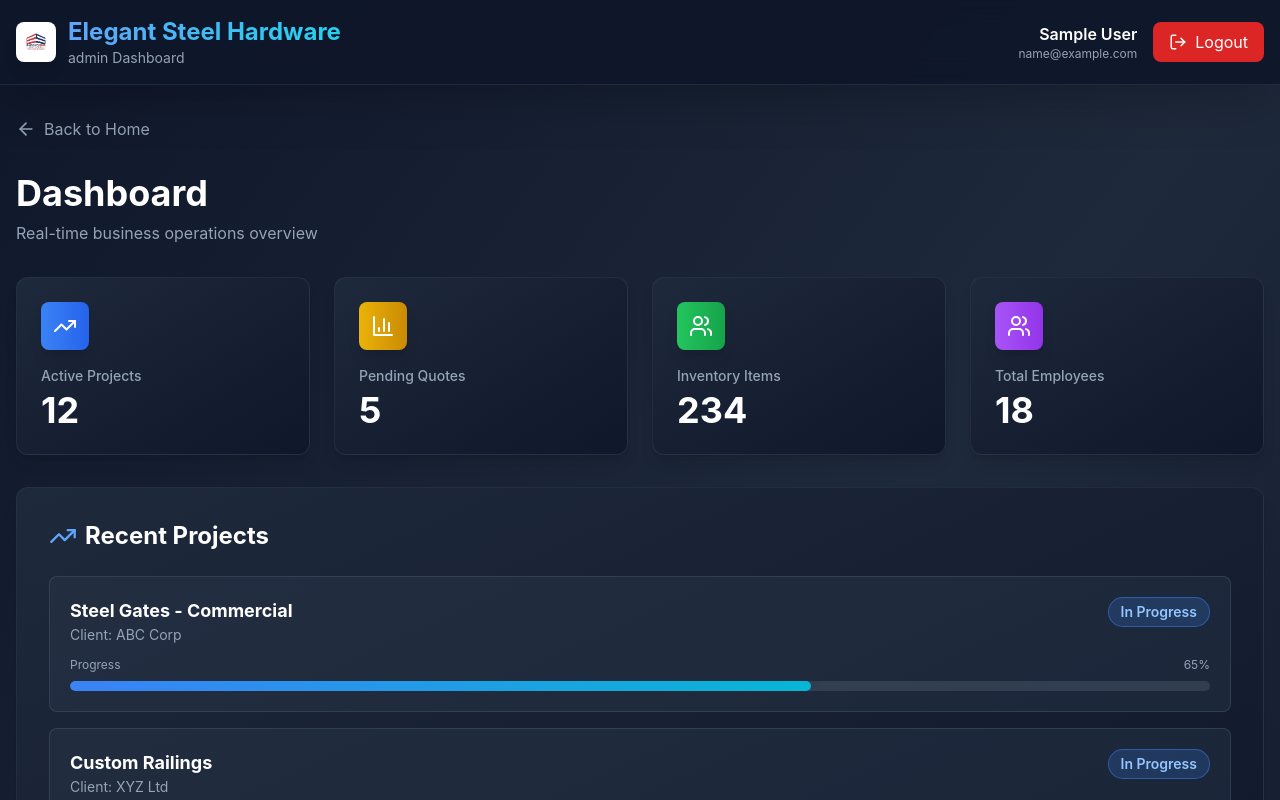
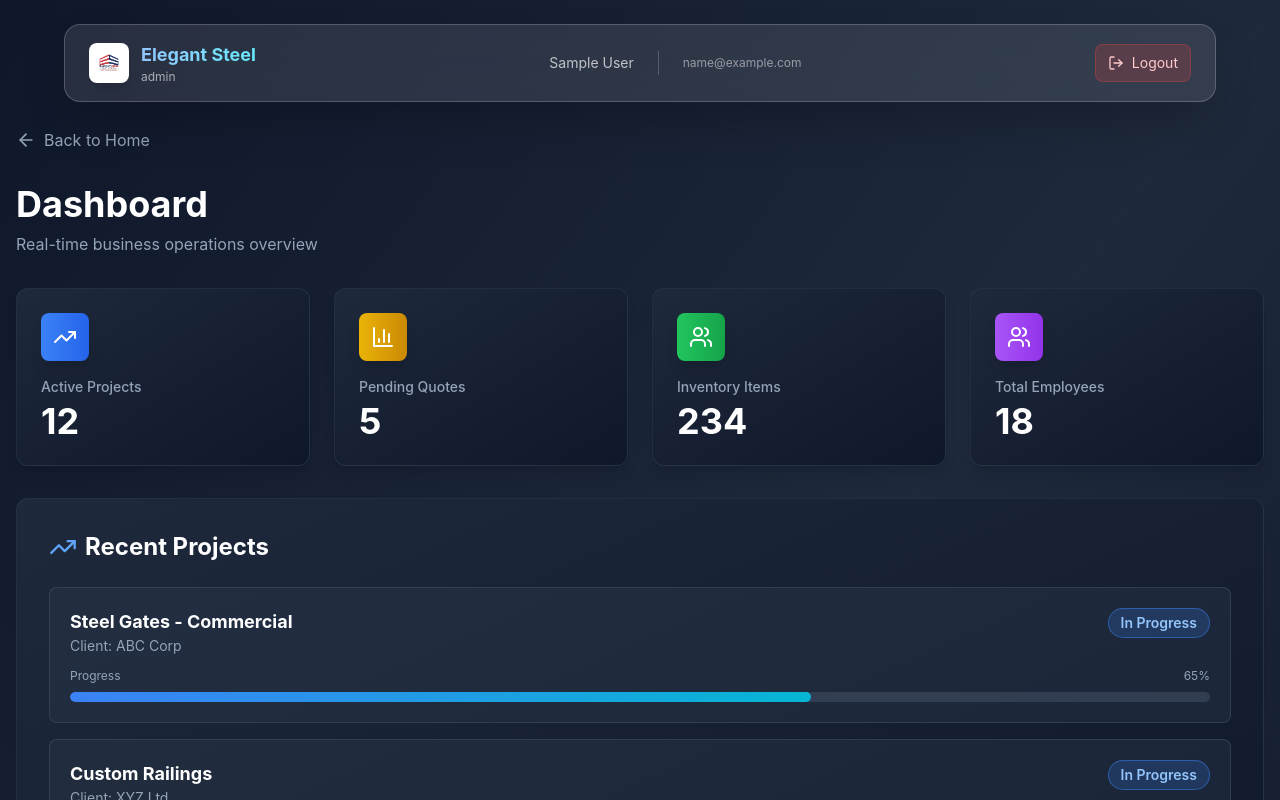
Before and after one commit to kellyworkos00-droid/elegant, a Next.js app: page /dashboard in a window 1280 px wide. Shown: the top 800 px of the page. Built offline with nearby package versions, Linux system fonts and the light colour scheme; sample sign-in values are in the browser's storage.

Commit message:
Replace admin/employee panels with floating glassmorphic header

```diff
--- a/src/app/dashboard/page.tsx
+++ b/src/app/dashboard/page.tsx
@@ -4,8 +4,9 @@ import { useState, useEffect } from 'react'
 import Link from 'next/link'
 import { useRouter } from 'next/navigation'
 import Footer from '@/components/Footer'
-import { BarChart3, AlertCircle, TrendingUp, Users, ArrowLeft, Settings, ShoppingCart, DollarSign, BarChart2, Award, LogOut } from 'lucide-react'
-import { getUser, logout } from '@/lib/auth'
+import GlassmorphicHeader from '@/components/GlassmorphicHeader'
+import { BarChart3, AlertCircle, TrendingUp, Users, ArrowLeft, Settings, ShoppingCart, DollarSign, BarChart2, Award } from 'lucide-react'
+import { getUser } from '@/lib/auth'
 
 interface User {
   id: number
@@ -42,35 +43,8 @@ export default function Dashboard() {
 
   return (
     <div className="min-h-screen bg-gradient-to-br from-slate-900 via-slate-800 to-slate-900">
-      {/* Navigation */}
-      <nav className="bg-slate-900/95 backdrop-blur-md shadow-2xl border-b border-slate-700/50 sticky top-0 z-50">
-        <div className="max-w-7xl mx-auto px-4 py-4 flex justify-between items-center">
-          <div className="flex items-center gap-3">
-            <img src="/elegant logo.jpg" alt="Elegant Steel Hardware" className="h-10 w-10 rounded-lg shadow-lg object-cover" />
-            <div>
-              <h1 className="text-2xl font-bold bg-gradient-to-r from-blue-400 to-cyan-400 bg-clip-text text-transparent">
-                Elegant Steel Hardware
-              </h1>
-              <p className="text-slate-400 text-sm">{user?.role} Dashboard</p>
-            </div>
-          </div>
-          <div className="flex items-center gap-4">
-            {user && (
-              <div className="text-right">
-                <p className="text-white font-semibold">{user.name}</p>
-                <p className="text-slate-400 text-xs">{user.email}</p>
-              </div>
-            )}
-            <button
-              onClick={() => logout()}
-              className="inline-flex items-center gap-2 bg-red-600 hover:bg-red-700 text-white px-4 py-2 rounded-lg transition-all duration-200"
-            >
-              <LogOut size={18} />
-              Logout
-            </button>
-          </div>
-        </div>
-      </nav>
+      {/* Floating Glassmorphic Header */}
+      <GlassmorphicHeader />
 
       <div className="max-w-7xl mx-auto px-4 py-8">
         <div className="flex justify-between items-center mb-8">
@@ -78,12 +52,6 @@ export default function Dashboard() {
             <ArrowLeft size={20} />
             Back to Home
           </Link>
-          {user?.role === 'Admin' && (
-            <Link href="/admin/users" className="inline-flex items-center gap-2 bg-gradient-to-r from-purple-600 to-purple-700 text-white px-4 py-2 rounded-lg hover:from-purple-500 hover:to-purple-600 transition-all duration-200 shadow-lg hover:shadow-purple-500/50 font-semibold">
-              <Settings size={18} />
-              Manage Users
-            </Link>
-          )}
         </div>
 
         <div className="space-y-8">
--- a/src/app/page.tsx
+++ b/src/app/page.tsx
@@ -3,6 +3,7 @@
 import Link from 'next/link'
 import { useState } from 'react'
 import Footer from '@/components/Footer'
+import GlassmorphicHeader from '@/components/GlassmorphicHeader'
 import {
   LayoutDashboard,
   Wrench,
@@ -13,36 +14,15 @@ import {
   CheckCircle,
   Clock,
   TrendingUp,
-  Menu,
-  X,
 } from 'lucide-react'
 
 export default function Home() {
   const [userType, setUserType] = useState<'admin' | 'employee' | null>(null)
-  const [mobileMenuOpen, setMobileMenuOpen] = useState(false)
 
   return (
     <div className="min-h-screen bg-gradient-to-br from-slate-900 via-slate-800 to-slate-900 text-white">
-      {/* Navigation */}
-      <nav className="bg-slate-900/95 backdrop-blur-md shadow-2xl border-b border-slate-700/50 sticky top-0 z-50">
-        <div className="max-w-7xl mx-auto px-4 py-4 flex justify-between items-center">
-          <div className="flex items-center gap-3">
-            <img src="/elegant logo.jpg" alt="Elegant Steel Hardware" className="h-12 w-12 rounded-lg shadow-lg object-cover" />
-            <div>
-              <h1 className="text-3xl font-bold bg-gradient-to-r from-blue-400 to-cyan-400 bg-clip-text text-transparent">
-                Elegant Steel Hardware
-              </h1>
-              <p className="text-slate-400 text-sm">Professional Fabrication Management</p>
-            </div>
-          </div>
-          <button
-            onClick={() => setMobileMenuOpen(!mobileMenuOpen)}
-            className="md:hidden text-slate-300 hover:text-white transition"
-          >
-            {mobileMenuOpen ? <X size={24} /> : <Menu size={24} />}
-          </button>
-        </div>
-      </nav>
+      {/* Floating Glassmorphic Header */}
+      <GlassmorphicHeader />
 
       <div className="max-w-7xl mx-auto px-4 py-16">
         {!userType ? (
--- /dev/null
+++ b/src/components/GlassmorphicHeader.tsx
@@ -0,0 +1,118 @@
+'use client'
+
+import Link from 'next/link'
+import { useRouter } from 'next/navigation'
+import { LogOut, Settings, Menu, X } from 'lucide-react'
+import { getUser, logout } from '@/lib/auth'
+import { useState, useEffect } from 'react'
+
+interface User {
+  id: number
+  email: string
+  name: string
+  role: 'Admin' | 'Employee'
+  status: string
+}
+
+export default function GlassmorphicHeader() {
+  const [user, setUser] = useState<User | null>(null)
+  const [mobileMenuOpen, setMobileMenuOpen] = useState(false)
+  const router = useRouter()
+
+  useEffect(() => {
+    const currentUser = getUser()
+    setUser(currentUser)
+  }, [])
+
+  const handleLogout = () => {
+    logout()
+  }
+
+  return (
+    <>
+      {/* Floating Glassmorphic Header */}
+      <div className="fixed top-6 left-1/2 transform -translate-x-1/2 z-50 w-[95%] max-w-6xl">
+        <div className="bg-white/10 backdrop-blur-xl border border-white/20 rounded-2xl shadow-2xl px-6 py-4">
+          <div className="flex items-center justify-between">
+            {/* Left Section - Logo & Title */}
+            <div className="flex items-center gap-3">
+              <img
+                src="/elegant logo.jpg"
+                alt="Elegant Steel Hardware"
+                className="h-10 w-10 rounded-lg shadow-lg object-cover"
+              />
+              <div className="hidden sm:block">
+                <h1 className="text-lg font-bold bg-gradient-to-r from-blue-300 to-cyan-300 bg-clip-text text-transparent">
+                  Elegant Steel
+                </h1>
+                <p className="text-white/60 text-xs">{user?.role || 'User'}</p>
+              </div>
+            </div>
+
+            {/* Center Section - Hidden on Mobile */}
+            <div className="hidden md:flex items-center gap-6 text-white/70">
+              <span className="text-sm">{user?.name}</span>
+              <div className="w-px h-6 bg-white/20"></div>
+              <span className="text-xs text-white/50">{user?.email}</span>
+            </div>
+
+            {/* Right Section - Actions */}
+            <div className="hidden sm:flex items-center gap-3">
+              {user?.role === 'Admin' && (
+                <Link
+                  href="/admin/users"
+                  className="inline-flex items-center gap-2 bg-white/10 hover:bg-white/20 text-white px-3 py-2 rounded-lg transition-all duration-200 border border-white/20 hover:border-white/40"
+                >
+                  <Settings size={16} />
+                  <span className="hidden lg:inline text-sm">Manage</span>
+                </Link>
+              )}
+              <button
+                onClick={handleLogout}
+                className="inline-flex items-center gap-2 bg-red-500/20 hover:bg-red-500/30 text-red-200 border border-red-500/30 hover:border-red-500/50 px-3 py-2 rounded-lg transition-all duration-200"
+              >
+                <LogOut size={16} />
+                <span className="hidden lg:inline text-sm">Logout</span>
+              </button>
+            </div>
+
+            {/* Mobile Menu Button */}
+            <button
+              onClick={() => setMobileMenuOpen(!mobileMenuOpen)}
+              className="sm:hidden text-white/70 hover:text-white transition"
+            >
+              {mobileMenuOpen ? <X size={24} /> : <Menu size={24} />}
+            </button>
+          </div>
+
+          {/* Mobile Menu */}
+          {mobileMenuOpen && (
+            <div className="mt-4 pt-4 border-t border-white/20 space-y-3 sm:hidden">
+              <div className="text-white/70 text-sm space-y-1">
+                <p className="font-semibold">{user?.name}</p>
+                <p className="text-xs text-white/50">{user?.email}</p>
+              </div>
+              {user?.role === 'Admin' && (
+                <Link
+                  href="/admin/users"
+                  className="block w-full text-center bg-white/10 hover:bg-white/20 text-white px-3 py-2 rounded-lg transition-all duration-200 border border-white/20 hover:border-white/40 text-sm"
+                >
+                  Manage Users
+                </Link>
+              )}
+              <button
+                onClick={handleLogout}
+                className="block w-full bg-red-500/20 hover:bg-red-500/30 text-red-200 border border-red-500/30 hover:border-red-500/50 px-3 py-2 rounded-lg transition-all duration-200 text-sm"
+              >
+                Logout
+              </button>
+            </div>
+          )}
+        </div>
+      </div>
+
+      {/* Spacer for fixed header */}
+      <div className="h-28 sm:h-24"></div>
+    </>
+  )
+}
```
